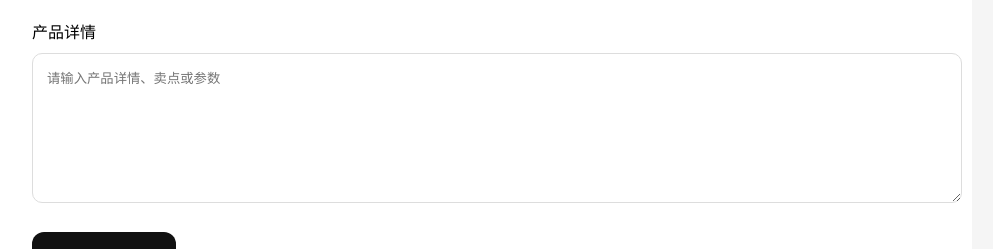
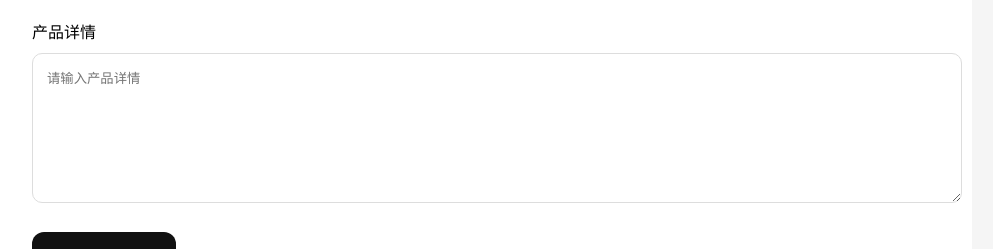
Before and after one commit to lucaswarren309/aliexpress-ai-review-system, a Next.js app: page / in a window 1280 px wide. Shown: the part 305-554 px from the top of the page, without its empty margins (158-1151 px from the left). Built offline with nearby package versions, Linux system fonts and the light colour scheme.

Commit message:
Update page.jsx

```diff
--- a/app/page.jsx
+++ b/app/page.jsx
@@ -6,75 +6,127 @@ export default function Home() {
   const [title, setTitle] = useState("");
   const [detail, setDetail] = useState("");
   const [result, setResult] = useState("");
+  const [loading, setLoading] = useState(false);
 
-  const handleAudit = () => {
-    if (!title.trim() && !detail.trim()) {
-      alert("请先输入产品标题或产品详情");
+  const handleAudit = async () => {
+    if (!title && !detail) {
+      alert("请输入产品内容");
       return;
     }
 
-    setResult(`
-综合评分：82 / 100
+    setLoading(true);
+    setResult("");
 
-SEO评分：85
-品牌感评分：78
-转化逻辑评分：83
-可读性评分：80
+    try {
+      const response = await fetch("/api/audit", {
+        method: "POST",
+        headers: {
+          "Content-Type": "application/json",
+        },
+        body: JSON.stringify({
+          title,
+          detail,
+        }),
+      });
 
-主要问题：
-1. 标题存在一定参数堆砌，平台感较重。
-2. 产品详情偏功能罗列，缺少用户购买理由。
-3. 缺少欧美用户更容易理解的专业表达。
-4. 临床/使用场景表达不足。
+      const data = await response.json();
 
-优化建议：
-1. 标题建议采用：核心产品词 + 核心功能 + 应用场景。
-2. 减少 HOT SALE、BEST QUALITY、CHEAP 等低端营销词。
-3. 详情页增加：适用人群、使用场景、核心优势。
-4. 增加 professional、clinical、ergonomic、precision 等表达。
+      setResult(data.result);
+    } catch (error) {
+      setResult("AI审核失败");
+    }
 
-推荐优化标题：
-Professional Dental Handpiece for Clinical Treatment and Daily Practice
-    `);
+    setLoading(false);
   };
 
   return (
-    <div style={{ minHeight: "100vh", background: "#f5f5f5", padding: "40px", fontFamily: "Arial" }}>
-      <div style={{ maxWidth: "900px", margin: "0 auto", background: "#fff", borderRadius: "20px", padding: "40px" }}>
+    <div
+      style={{
+        minHeight: "100vh",
+        background: "#f5f5f5",
+        padding: "40px",
+        fontFamily: "Arial",
+      }}
+    >
+      <div
+        style={{
+          maxWidth: "900px",
+          margin: "0 auto",
+          background: "#fff",
+          borderRadius: "20px",
+          padding: "40px",
+        }}
+      >
         <h1>速卖通 AI 审核系统</h1>
-        <p style={{ color: "#666" }}>AliExpress Operation AI Audit System</p>
+
+        <p style={{ color: "#666" }}>
+          AliExpress Operation AI Audit System
+        </p>
 
         <div style={{ marginTop: "30px" }}>
           <label>产品标题</label>
+
           <input
             value={title}
             onChange={(e) => setTitle(e.target.value)}
             placeholder="请输入产品标题"
-            style={{ width: "100%", padding: "14px", marginTop: "10px", borderRadius: "10px", border: "1px solid #ddd" }}
+            style={{
+              width: "100%",
+              padding: "14px",
+              marginTop: "10px",
+              borderRadius: "10px",
+              border: "1px solid #ddd",
+            }}
           />
         </div>
 
         <div style={{ marginTop: "20px" }}>
           <label>产品详情</label>
+
           <textarea
             value={detail}
             onChange={(e) => setDetail(e.target.value)}
-            placeholder="请输入产品详情、卖点或参数"
+            placeholder="请输入产品详情"
             rows={8}
-            style={{ width: "100%", padding: "14px", marginTop: "10px", borderRadius: "10px", border: "1px solid #ddd" }}
+            style={{
+              width: "100%",
+              padding: "14px",
+              marginTop: "10px",
+              borderRadius: "10px",
+              border: "1px solid #ddd",
+            }}
           />
         </div>
 
         <button
           onClick={handleAudit}
-          style={{ marginTop: "25px", background: "#111", color: "#fff", padding: "14px 28px", borderRadius: "12px", border: "none", cursor: "pointer", fontSize: "16px" }}
+          style={{
+            marginTop: "25px",
+            background: "#111",
+            color: "#fff",
+            padding: "14px 28px",
+            borderRadius: "12px",
+            border: "none",
+            cursor: "pointer",
+            fontSize: "16px",
+          }}
         >
-          开始 AI 审核
+          {loading ? "AI审核中..." : "开始 AI 审核"}
         </button>
 
         {result && (
-          <div style={{ marginTop: "40px", padding: "30px", background: "#fafafa", borderRadius: "16px", whiteSpace: "pre-line", lineHeight: "1.8" }}>
+          <div
+            style={{
+              marginTop: "40px",
+              padding: "30px",
+              background: "#fafafa",
+              borderRadius: "16px",
+              whiteSpace: "pre-line",
+              lineHeight: "1.8",
+            }}
+          >
             <h2>审核结果</h2>
+
             <p>{result}</p>
           </div>
         )}
```
